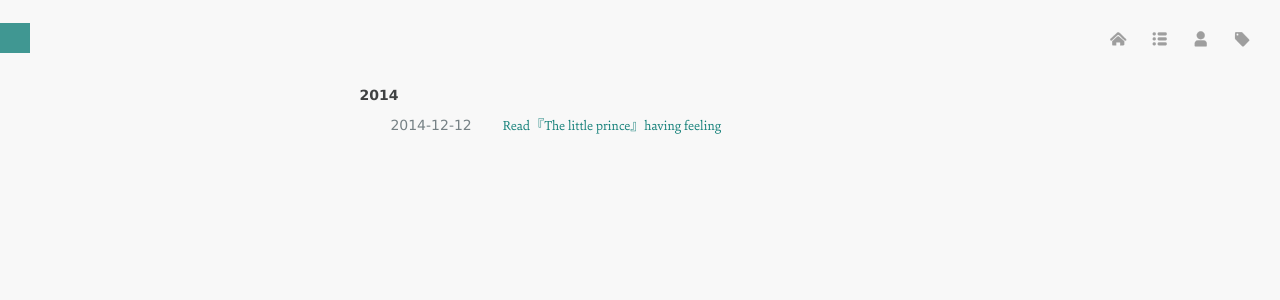
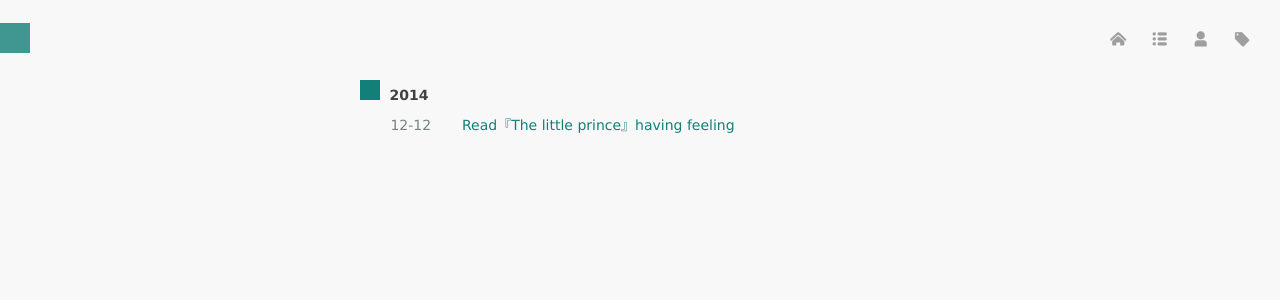
Before and after one commit to luolinjia/en, a Jekyll site: the page built from index.md, in a window 1280 px wide. Shown: the top 300 px of the page. Built offline with Jekyll 4.4.1, drawn with Linux system fonts in a browser that asks for light colours; Markdown is read by kramdown in place of the engine named in the settings.

Commit message:
Update index.md

```diff
--- a/index.md
+++ b/index.md
@@ -8,11 +8,11 @@ layout: page
   {% capture y %}{{post.date | date:"%Y"}}{% endcapture %}
   {% if year != y %}
     {% assign year = y %}
-    <li class="listing-seperator">{{ y }}</li>
+    <li class="listing-seperator"><span class="listing-logo"></span>{{ y }}</li>
   {% endif %}
   <li class="listing-item">
-    <time datetime="{{ post.date | date:"%Y-%m-%d" }}">{{ post.date | date:"%Y-%m-%d" }}</time>
-    <a href="{{ site.url }}{{ post.url }}" title="{{ post.title }}">{{ post.title }}</a>
+    <time datetime="{{ post.date | date:"%m-%d" }}">{{ post.date | date:"%m-%d" }}</time>
+    <a href="{{ site.url }}{{ post.url }}" title="{{ post.title }}" class="listing-item-a">{{ post.title }}</a>
   </li>
 {% endfor %}
 </ul>
```
